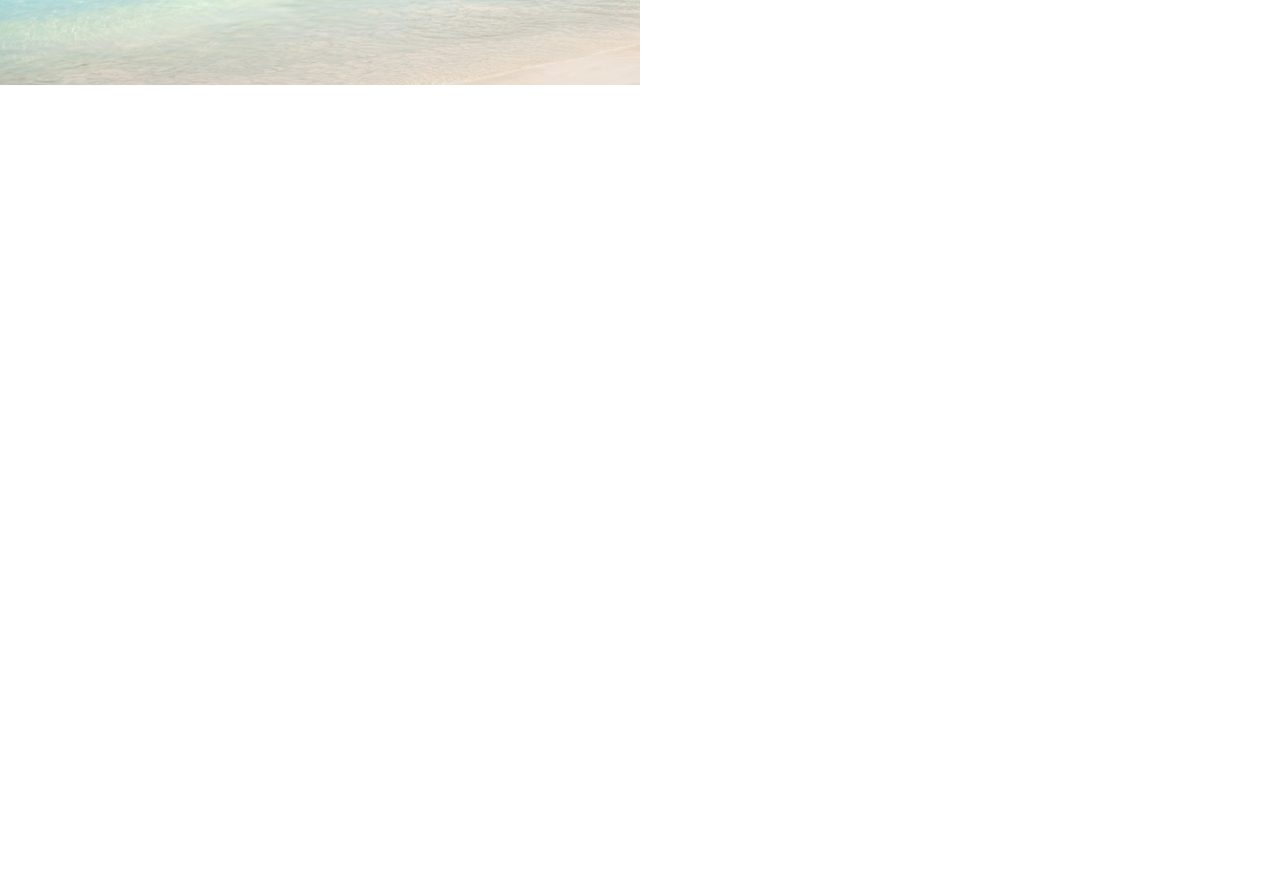
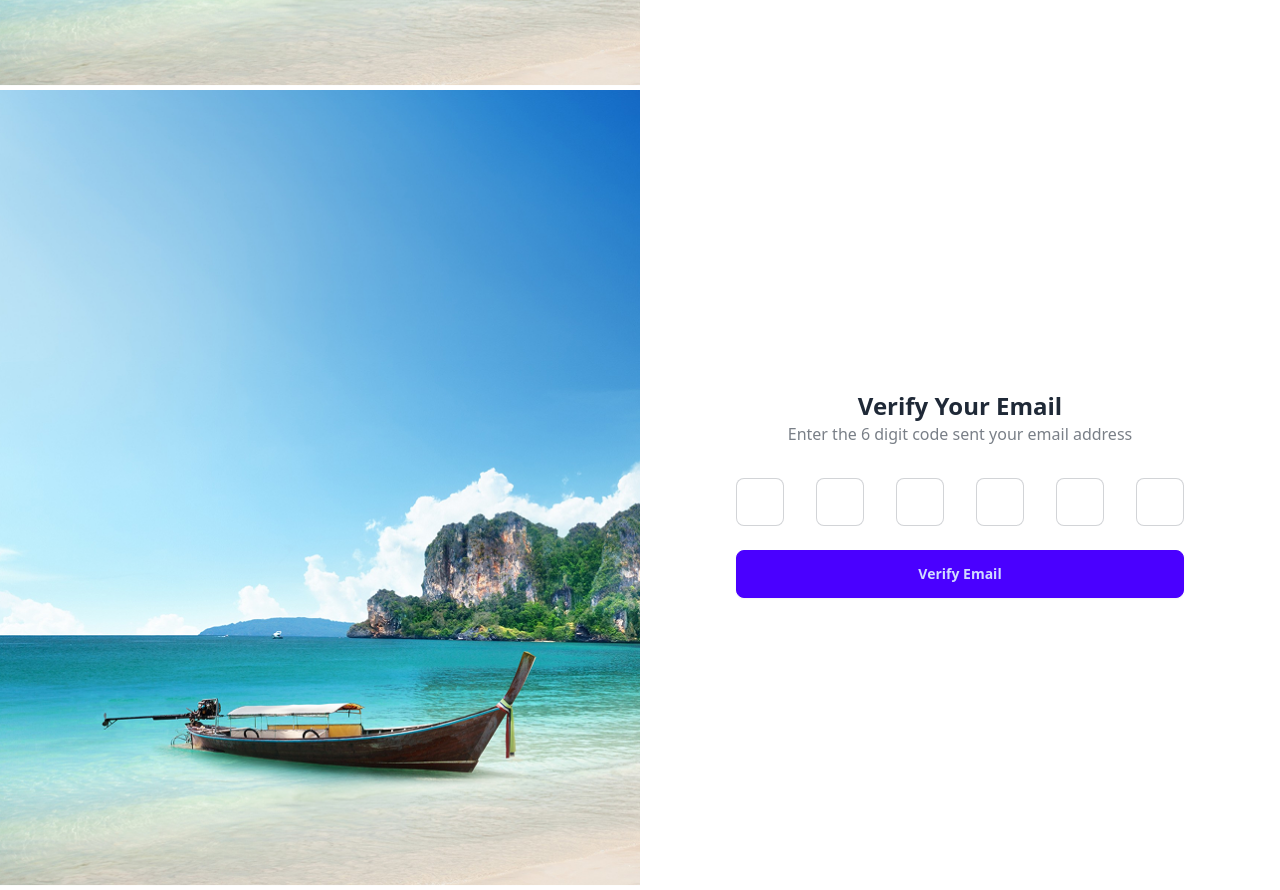
Before and after one commit to aadhil2k4/Tourism-Recommendation-Platform, a React (Vite) app in the folder frontend/: page / in a window 1280 px wide. Shown: the part 2310-3200 px from the top of the page. Before the commit the page ends 2400 px from the top, so only its background shows below. Built offline with nearby package versions, Linux system fonts and the light colour scheme.

Commit message:
verifyEmailPage

```diff
--- a/frontend/src/App.jsx
+++ b/frontend/src/App.jsx
@@ -3,6 +3,7 @@ import { useThemeStore } from "./store/useThemeStore";
 import LoginPage  from "./pages/LoginPage"
 import SignUpPage from "./pages/SignUpPage";
 import HomePage from "./pages/HomePage";
+import VerifyEmailPage from "./pages/VerifyEmailPage";
 //import {Route, Routes} from "react-router-dom";
 
 const App = () => {
@@ -13,6 +14,7 @@ const App = () => {
       <HomePage />
       <LoginPage />
       <SignUpPage />
+      <VerifyEmailPage />
     </div>
   )
 }
--- /dev/null
+++ b/frontend/src/pages/VerifyEmailPage.jsx
@@ -0,0 +1,106 @@
+import { useThemeStore } from "../store/useThemeStore";
+import authImageLight from "../assets/authImageLight.png";
+import authImageDark from "../assets/authImageDark.jpg";
+import { useState, useRef, useEffect } from "react";
+import { useNavigate } from "react-router-dom";
+
+const VerifyEmailPage = () => {
+  const [code, setCode] = useState(["", "", "", "", "", ""]);
+  const inputRefs = useRef([]);
+  const { theme } = useThemeStore();
+  const navigate = useNavigate();
+
+  const handleKeyChange = (value, index) => {
+    const newCode = [...code];
+    if (value.length > 1) {
+      const pastedCode = value.slice(0, 6).split("");
+      for (let i = 0; i < 6; i++) {
+        newCode[i] = pastedCode[i] || "";
+      }
+      setCode(newCode);
+      const lastFilledIndex = newCode.findLastIndex((digit) => digit !== "");
+      const focusIndex = lastFilledIndex < 5 ? lastFilledIndex + 1 : 5;
+      inputRefs.current[focusIndex].focus();
+    } else {
+      newCode[index] = value;
+      setCode(newCode);
+      if (value && index < 5) {
+        inputRefs.current[index + 1].focus();
+      }
+    }
+  };
+
+  const handleKeyDown = (e, index) => {
+    if (e.key === "Backspace" && !code[index] && index > 0) {
+      inputRefs.current[index - 1].focus();
+    }
+  };
+
+  const handleSubmit = (e) => {
+    e.preventDefault();
+    const verificationCode = code.join("");
+    console.log("Verfication Code: ", verificationCode);
+  }
+
+  useEffect(()=>{
+    if(code.every(digit=>digit!=="")){
+      handleSubmit(new Event("submit"));
+    }
+  }, [code])
+
+  return (
+    <div className="h-screen grid lg:grid-cols-2">
+      {/** Left Side Image */}
+      <div className="w-full h-screen hidden lg:block">
+        <div className="w-full h-full">
+          {theme == "light" ? (
+            <img
+              src={authImageLight}
+              alt="Auth Light"
+              className="object-cover w-full h-full"
+            />
+          ) : (
+            <img
+              src={authImageDark}
+              alt="Auth Dark"
+              className="object-cover w-full h-full"
+            />
+          )}
+        </div>
+      </div>
+      {/** Right Side Form */}
+      <div className="flex flex-col justify-center items-center p-6 sm:p-12">
+        <div className="w-full max-w-md spce-y-8">
+          <div className="text-center mb-8">
+            <h1 className="text-2xl font-bold mt-2">Verify Your Email</h1>
+            <p className="text-base-content/60">
+              Enter the 6 digit code sent your email address
+            </p>
+          </div>
+          {/**SignIn Form */}
+          <form onSubmit={handleSubmit} className="space-y-6">
+            <div className="flex justify-between">
+              {code.map((digit, index) => (
+                <input
+                  key={index}
+                  type="text"
+                  maxLength="6"
+                  value={digit}
+                  ref={(eL) => (inputRefs.current[index] = eL)}
+                  onChange={(e) => handleKeyChange(e.target.value, index)}
+                  onKeyDown={(e) => handleKeyDown(e, index)}
+                  className="w-12 h-12 text-center text-2xl font-medium rounded-lg input input-bordered"
+                />
+              ))}
+            </div>
+            <button type="submit" className="btn btn-primary w-full">
+              Verify Email
+            </button>
+          </form>
+        </div>
+      </div>
+    </div>
+  );
+};
+
+export default VerifyEmailPage;
```
